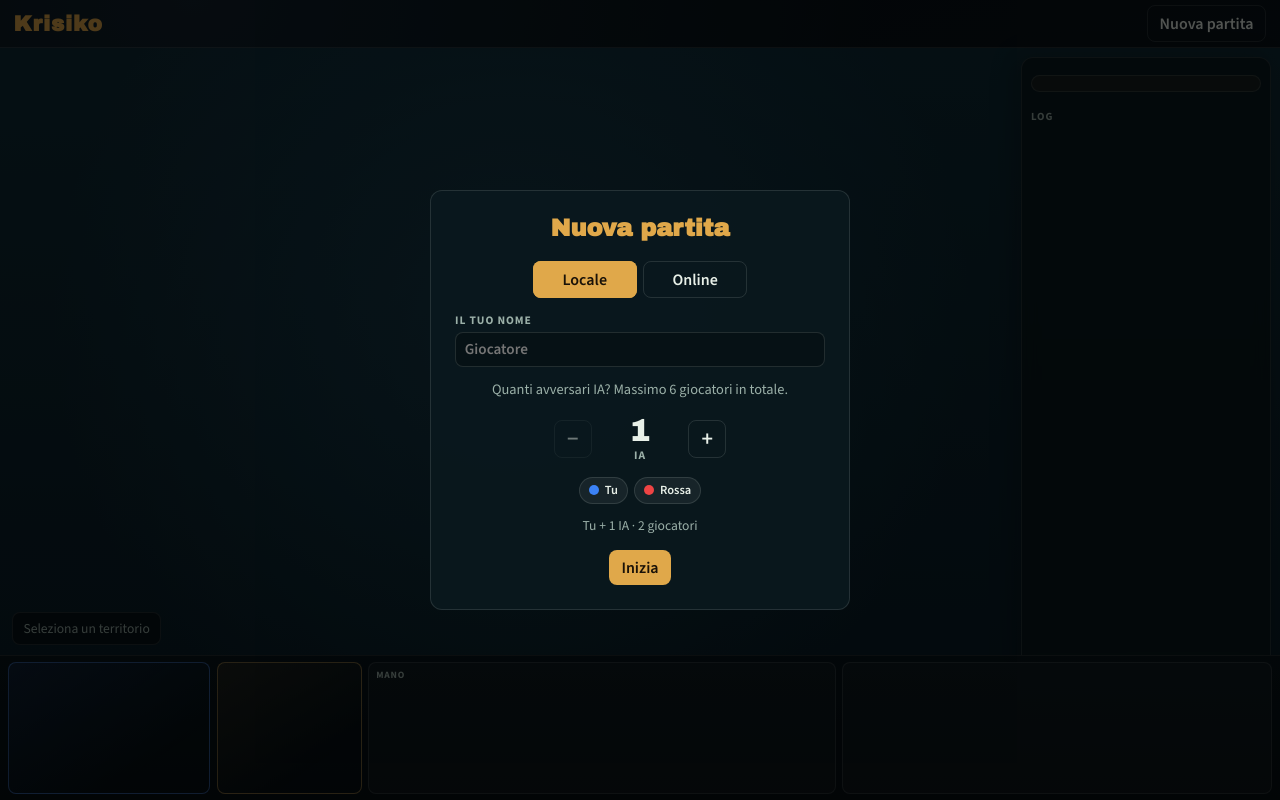
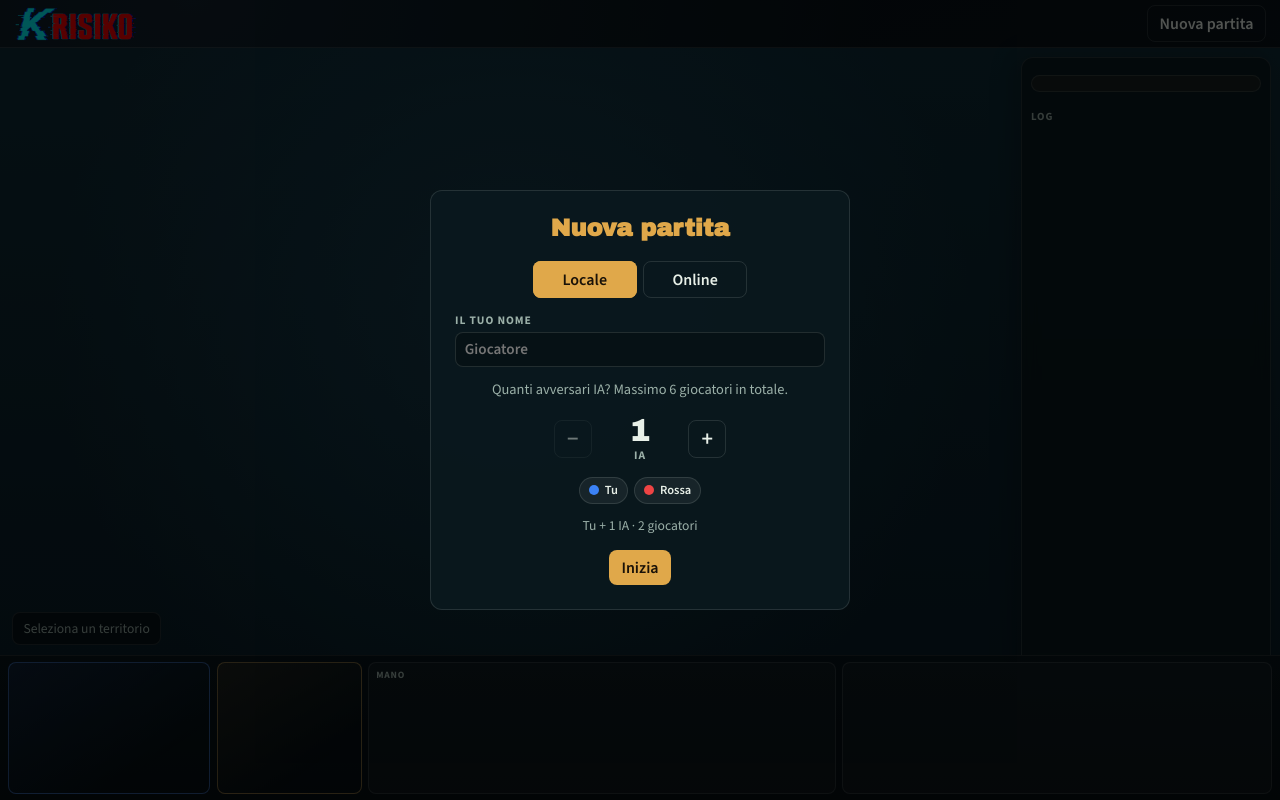
Before and after one commit to AEdral/krisiko, a website with bundled scripts: page src/index.html in a window 1280 px wide. Built offline with nearby package versions, Linux system fonts and the light colour scheme.

Commit message:
logo updated

```diff
--- a/src/css/style.css
+++ b/src/css/style.css
@@ -56,11 +56,17 @@ html, body {
 }
 
 .brand h1 {
-  font-family: 'Archivo Black', sans-serif;
   margin: 0;
-  font-size: 1.35rem;
-  letter-spacing: 0.04em;
-  color: var(--accent);
+  display: flex;
+  align-items: center;
+  line-height: 0;
+}
+
+.brand img {
+  display: block;
+  height: 34px;
+  width: auto;
+  max-width: min(240px, 46vw);
 }
 
 .top-meta {
@@ -1099,8 +1105,8 @@ html, body {
     z-index: 35;
   }
 
-  .brand h1 {
-    font-size: 1.05rem;
+  .brand img {
+    height: 26px;
   }
 
   .top-meta {
--- a/src/index.html
+++ b/src/index.html
@@ -4,8 +4,8 @@
   <meta charset="UTF-8" />
   <meta name="viewport" content="width=device-width, initial-scale=1, viewport-fit=cover" />
   <title>Krisiko</title>
-  <link rel="icon" type="image/png" href="assets/favicon.png" />
-  <link rel="apple-touch-icon" href="assets/favicon.png" />
+  <link rel="icon" type="image/png" sizes="32x32" href="assets/favicon.png" />
+  <link rel="apple-touch-icon" href="assets/apple-touch-icon.png" />
   <link rel="stylesheet" href="css/style.css" />
   <link rel="preconnect" href="https://fonts.googleapis.com" />
   <link rel="preconnect" href="https://fonts.gstatic.com" crossorigin />
@@ -15,7 +15,9 @@
   <div id="app">
     <header class="topbar">
       <div class="brand">
-        <h1>Krisiko</h1>
+        <h1>
+          <img src="assets/logo-wordmark.png" alt="Krisiko" />
+        </h1>
       </div>
       <div class="top-meta" id="top-meta"></div>
       <button type="button" id="btn-rail" class="btn-rail" aria-expanded="false" aria-controls="side-rail" title="Info partita">
```
Also changed, not shown: src/assets/apple-touch-icon.png (added), src/assets/favicon.png, src/assets/logo-wordmark.png (added).
